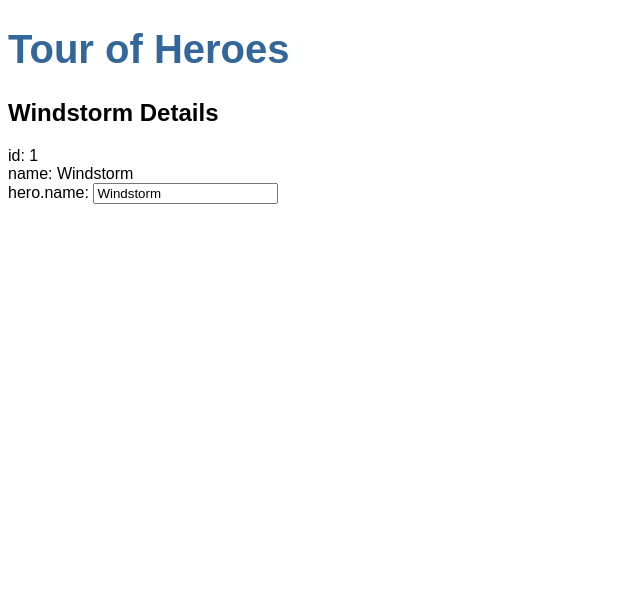
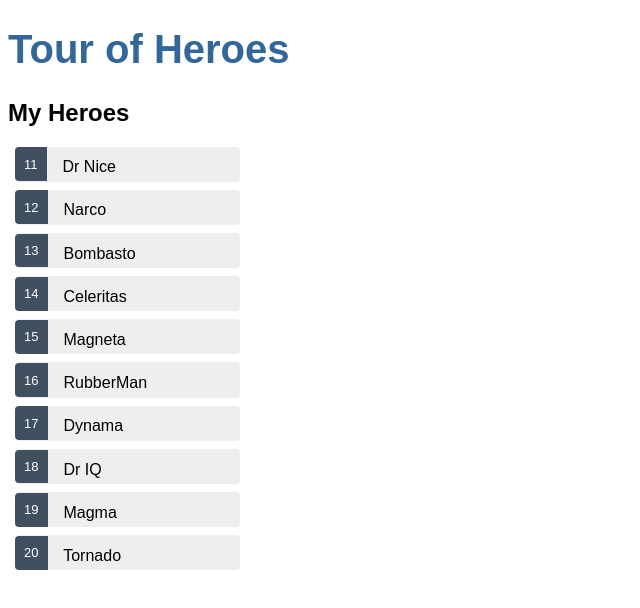
Before and after one commit to Zhang-Haoran/my-first-angular, an Angular app: page / in a window 1280 px wide. Shown: the top 608 px of the page, without its empty margins (0-640 px from the left). Built offline with nearby package versions, Linux system fonts and the light colour scheme.

Commit message:
add scss

```diff
--- a/src/app/heroes/heroes.component.html
+++ b/src/app/heroes/heroes.component.html
@@ -1,12 +1,27 @@
-<h2>{{hero.name}} Details</h2>
+<!-- <h2>{{hero.name}} Details</h2>
 <div>
     <span>id: </span>{{hero.id}}
 </div>
 <div>
     <span>name: </span>{{hero.name}}
-</div>
+</div> -->
 
-<div>
+<!-- <div>
     <label for="name">hero.name: </label>
     <input id="name" [(ngModel)]="hero.name" placeholder="name">
+</div> -->
+
+<h2>My Heroes</h2>
+<ul class="heroes">
+    <li *ngFor="let hero of heroes" (click)="onSelect(hero)" [class.selected]="hero===selectedHero">
+        <span class="badge">{{hero.id}}</span> {{hero.name}}
+    </li>
+</ul>
+<div *ngIf="selectedHero">
+  <h2>{{ selectedHero.name }} Details</h2>
+  <div><span>id: </span> {{ selectedHero.id }}</div>
+  <div>
+    <label for="hero-name">Hero name: </label>
+    <input id="hero-name" [(ngModel)]="selectedHero.name" placeholder="name" />
+  </div>
 </div>
--- a/src/app/heroes/heroes.component.scss
+++ b/src/app/heroes/heroes.component.scss
@@ -0,0 +1,52 @@
+/* HeroesComponent's private CSS styles */
+.heroes {
+    margin: 0 0 2em 0;
+    list-style-type: none;
+    padding: 0;
+    width: 15em;
+  }
+  .heroes li {
+    cursor: pointer;
+    position: relative;
+    left: 0;
+    background-color: #EEE;
+    margin: .5em;
+    padding: .3em 0;
+    height: 1.6em;
+    border-radius: 4px;
+  }
+  .heroes li:hover {
+    color: #2c3a41;
+    background-color: #e6e6e6;
+    left: .1em;
+  }
+  .heroes li.selected {
+    background-color: black;
+    color: white;
+  }
+  .heroes li.selected:hover {
+    background-color: #505050;
+    color: white;
+  }
+  .heroes li.selected:active {
+    background-color: black;
+    color: white;
+  }
+  .heroes .badge {
+    display: inline-block;
+    font-size: small;
+    color: white;
+    padding: 0.8em 0.7em 0 0.7em;
+    background-color:#405061;
+    line-height: 1em;
+    position: relative;
+    left: -1px;
+    top: -4px;
+    height: 1.8em;
+    margin-right: .8em;
+    border-radius: 4px 0 0 4px;
+  }
+
+  input {
+    padding: .5rem;
+  }
--- a/src/app/heroes/heroes.component.ts
+++ b/src/app/heroes/heroes.component.ts
@@ -1,5 +1,6 @@
 import { Component, OnInit } from '@angular/core';
 import {Hero} from '../hero';
+import {HEROES} from '../mock-heroes';
 
 @Component({
   selector: 'app-heroes',
@@ -7,9 +8,14 @@ import {Hero} from '../hero';
   styleUrls: ['./heroes.component.scss']
 })
 export class HeroesComponent implements OnInit {
-  hero: Hero = {
-    id: 1,
-    name: 'Windstorm'
+  // hero: Hero = {
+  //   id: 1,
+  //   name: 'Windstorm'
+  // }
+  heroes = HEROES;
+  selectedHero?: Hero;
+  onSelect(hero: Hero): void{
+    this.selectedHero = hero;
   }
   constructor() { }
 
--- /dev/null
+++ b/src/app/mock-heroes.ts
@@ -0,0 +1,14 @@
+import {Hero} from './hero';
+
+export const HEROES: Hero[] = [
+    {id: 11, name: 'Dr Nice'},
+    {id: 12, name: 'Narco'},
+    {id: 13, name: 'Bombasto'},
+    {id: 14, name: 'Celeritas'},
+    {id: 15, name: 'Magneta'},
+    {id: 16, name: 'RubberMan'},
+    {id: 17, name: 'Dynama'},
+    {id: 18, name: 'Dr IQ'},
+    {id: 19, name: 'Magma'},
+    {id: 20, name: 'Tornado'},
+]
```
